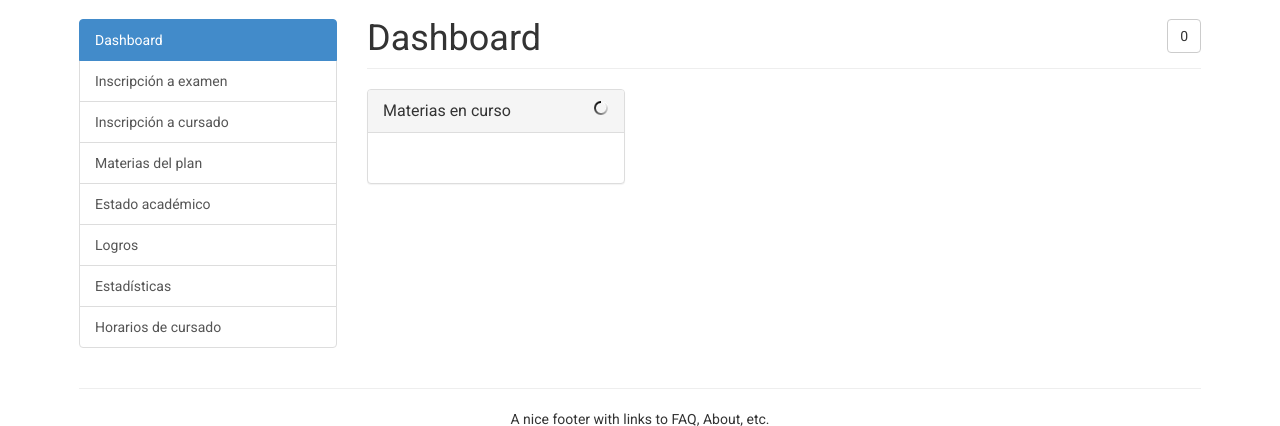
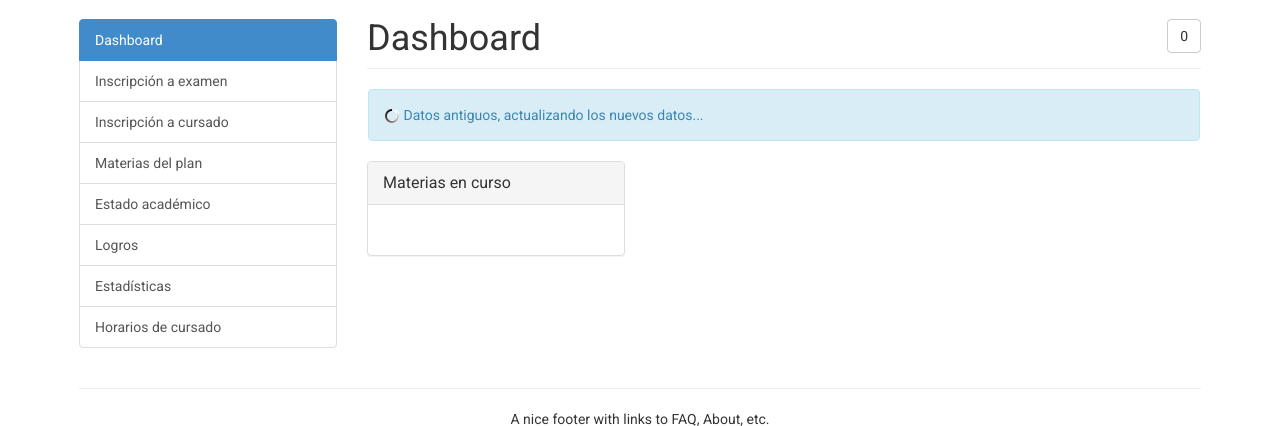
Before and after one commit to sanfilippopablo/sysacad-wrapper-old, a Django app: page / in a window 1280 px wide. Shown: the part 51-477 px from the top of the page. Run offline with Django 3.2, Linux system fonts and the light colour scheme; a user stored in the database is signed in; tables that the repository leaves empty hold one stand-in row (values such as "Sample post"); some libraries are stand-ins or nearby versions.

Commit message:
Ahora el sistema se entera que se están actualizando los datos.

```diff
--- a/Templates/dashboard.html
+++ b/Templates/dashboard.html
@@ -5,6 +5,11 @@
 {% block 'content_container_title' %}Dashboard{% endblock %}
 
 {% block 'content_container' %}
+
+<div class="alert alert-info actualizando-alert active">
+    <img src="{% static 'img/ajax-loader.gif' %}">
+    Datos antiguos, actualizando los nuevos datos...
+</div>
 
 {% include 'dashboard_data.html' %}
 
--- a/Templates/dashboard_data.html
+++ b/Templates/dashboard_data.html
@@ -1,11 +1,9 @@
 {% load staticfiles %}
-
 <div class="col-md-6 col-sm-6 col-lg-4">
     <div class="panel panel-default materias-en-curso">
         <div class="panel-heading">
             <div class="panel-title">
                 Materias en curso
-                <img src="{% static 'img/ajax-loader.gif' %}" class="pull-right loading-new-data" title="Datos antiguos. Actualizando..." data-trigger="hover">
                 </div>
         </div>
         <div class="panel-body">
--- a/static/css/dashboard.css
+++ b/static/css/dashboard.css
@@ -1,3 +1,13 @@
 .materias-en-curso .list-group-item {
   border : 0px solid white;
 }
+
+.actualizando-alert {
+	margin-left: 16px;
+	margin-right: 16px;
+	display: none;
+}
+
+.actualizando-alert.active {
+	display: block;
+}
--- a/static/js/dashboard.js
+++ b/static/js/dashboard.js
@@ -1 +1,22 @@
-console.log("Hello World.")
+function getCookie(name) {
+  var parts = document.cookie.split(name + "=");
+  if (parts.length == 2) return parts.pop().split(";").shift();
+}
+
+$(document).ready(function() {
+	$.ajax({
+	    url : '/ajax/dashboard_data/',
+	    type: 'POST',
+	    headers: {'X-CSRFToken':getCookie('csrftoken')
+	        ,'sessionid':getCookie('sessionid')
+	        },
+	    success : function(data) {
+	        if (data == 'password_required') {
+	        	console.log('Password required.');
+	        } else {
+	        	$('#content-container').html(data);
+	        	$('.actualizando-alert').removeClass('active');
+	        };
+	    }
+	});
+});
--- a/static/js/main.js
+++ b/static/js/main.js
@@ -1,27 +1,6 @@
-function getCookie(name) {
-  var parts = document.cookie.split(name + "=");
-  if (parts.length == 2) return parts.pop().split(";").shift();
-}
-
 $(document).ready(function() {
 	// Off-Canvas
  	$('[data-toggle=offcanvas]').click(function() {
     	$('.row-offcanvas').toggleClass('active');
   	});
-
-	$.ajax({
-	    url : '/ajax/dashboard_data/',
-	    type: 'POST',
-	    headers: {'X-CSRFToken':getCookie('csrftoken')
-	        ,'sessionid':getCookie('sessionid')
-	        },
-	    success : function(data) {
-	        if (data == 'password_required') {
-	        	console.log('Password required.');
-	        } else {
-	        	$('#content-container').html(data);
-	        	console.log('New data inyected.')
-	        };
-	    }
-	});
 });
```
